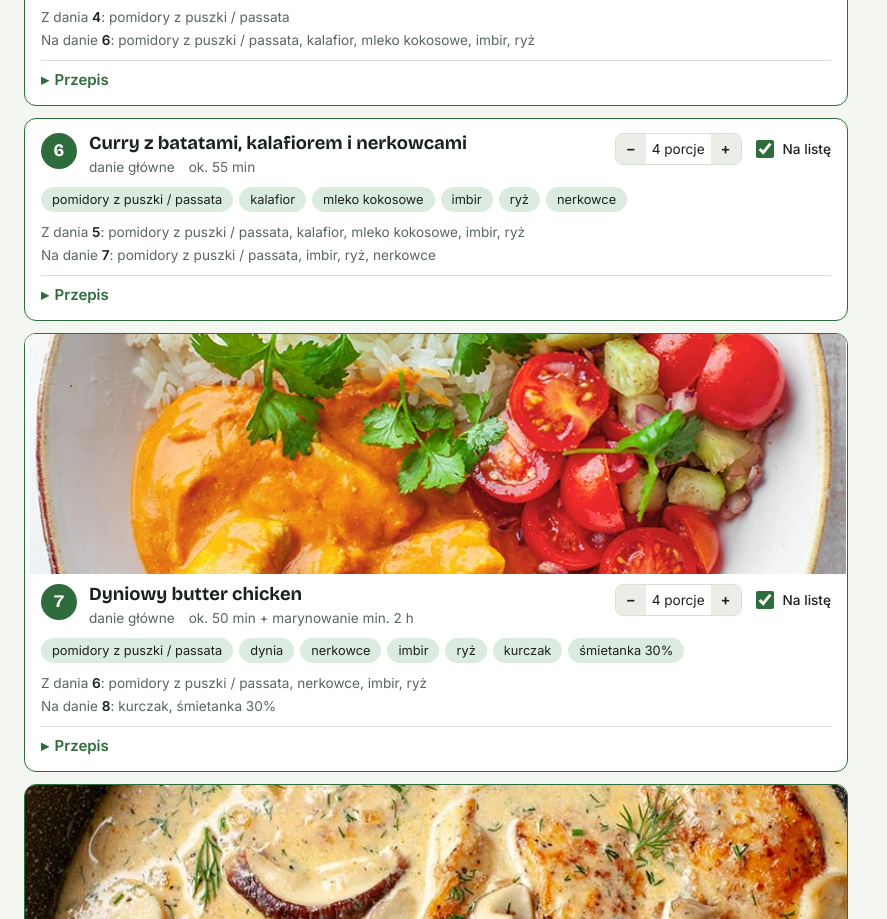
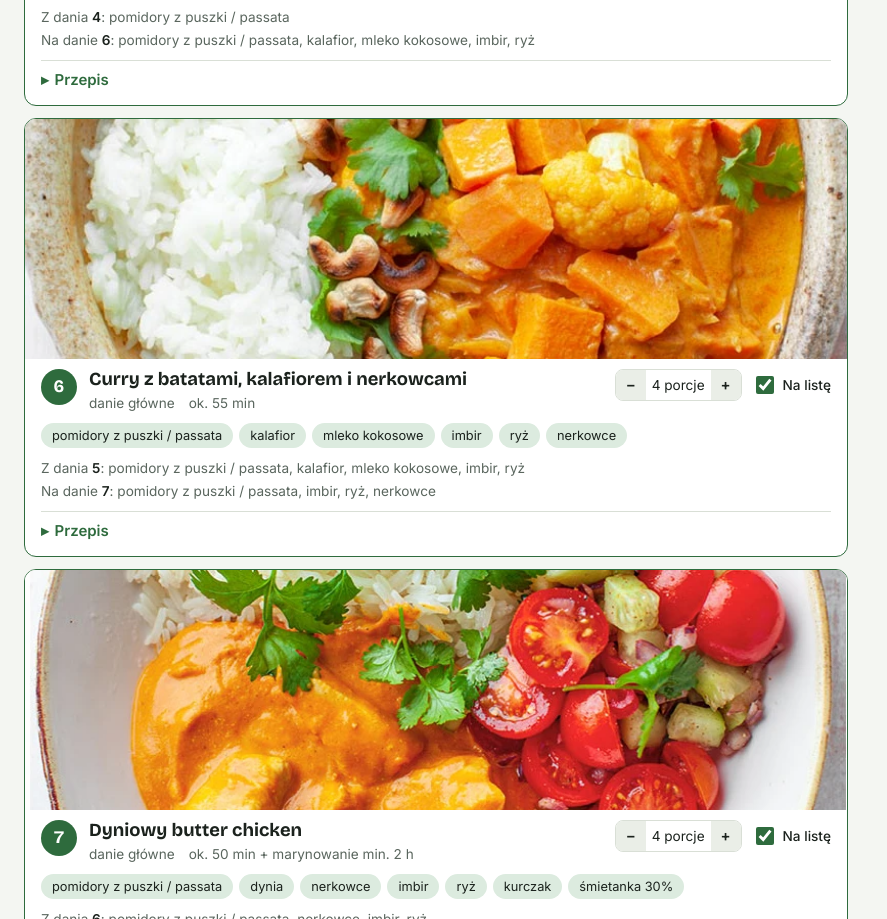
Before and after one commit to AgaMacko/cooking, a plain HTML site: page index.html in a window 1280 px wide. Shown: the part 2989-3908 px from the top of the page, without its empty margins (0-887 px from the left). Drawn offline with nearby package versions, Linux system fonts and the light colour scheme.

Commit message:
Add photo for sweet potato, cauliflower and cashew curry
Co-Authored-By: Claude Opus 5.5 <noreply@anthropic.com>
Claude-Session: https://claude.ai/code/session_01VoYaeY9vfnF1fsPh1WUdb5

```diff
--- a/index.html
+++ b/index.html
@@ -553,7 +553,7 @@ const R = [
   },
 },
 {
-  id: "curry2", type: "main", serv: 4, src: SRC + "curry-warzywne-z-batatami-kalafiorem-i-orzechami-nerkowca",
+  id: "curry2", type: "main", serv: 4, src: SRC + "curry-warzywne-z-batatami-kalafiorem-i-orzechami-nerkowca", img: "img/curry2.webp",
   name: N("Curry z batatami, kalafiorem i nerkowcami", "Curry mit Süßkartoffeln, Blumenkohl und Cashews", "Sweet potato, cauliflower and cashew curry"),
   time: N("ok. 55 min", "ca. 55 Min.", "about 55 min"),
   tokens: ["tomato", "cauliflower", "coconut", "ginger", "rice", "cashews"],
```
Also changed, not shown: img/curry2.webp (added).
